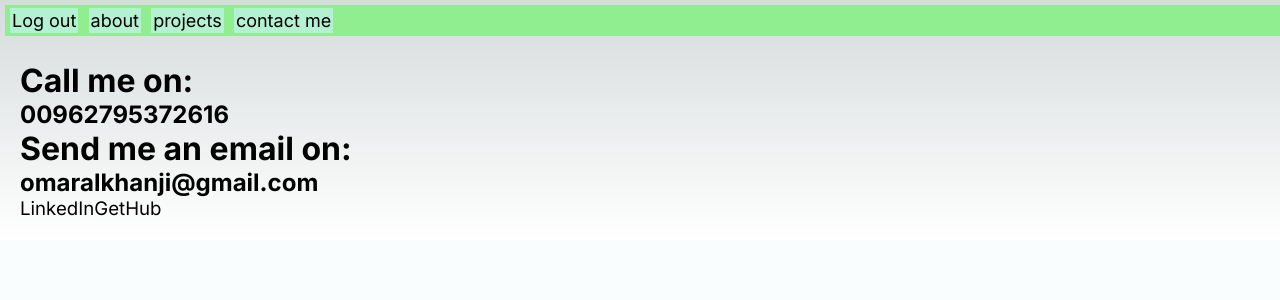
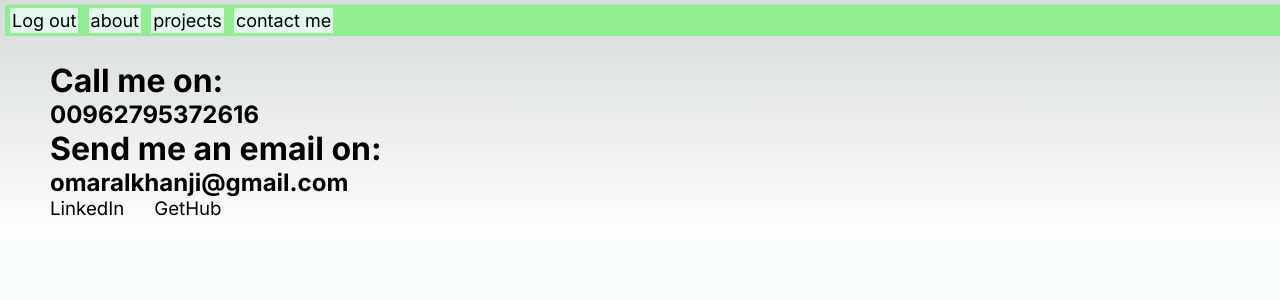
Before and after one commit to Omaralkhanjy94/omaralkhanji94, a Next.js app: page /contactme in a window 1280 px wide. Shown: the top 300 px of the page. Built offline with nearby package versions, Linux system fonts and the light colour scheme.

Commit message:
contact page
Editing on padding

```diff
--- a/app/contactme/page.js
+++ b/app/contactme/page.js
@@ -3,16 +3,16 @@ import Link from "next/link";
 export default function ContactMePage(){
     return (
         <div style={{padding:"20px"}}>
-            <h1>Call me on:</h1>
-            <h2>00962795372616</h2>
+            <h1 style={{paddingLeft:"30px"}}>Call me on:</h1>
+            <h2 style={{paddingLeft:"30px"}}>00962795372616</h2>
 
-            <h1>Send me an email on:</h1>
-            <h2>omaralkhanji@gmail.com</h2>
+            <h1 style={{paddingLeft:"30px"}}>Send me an email on:</h1>
+            <h2 style={{paddingLeft:"30px"}}>omaralkhanji@gmail.com</h2>
 
-            <Link  href="https://www.linkedin.com/in/omar-al-khanji-157a10b8/"
-            style={{fontSize:"14pt"}}>LinkedIn</Link>
+            <Link href="https://www.linkedin.com/in/omar-al-khanji-157a10b8/"
+            style={{fontSize:"14pt",paddingLeft:"30px"}}>LinkedIn</Link>
             <Link href="https://github.com/Omaralkhanjy94"
-            style={{fontSize:"14pt"}}>GetHub</Link>
+            style={{fontSize:"14pt",paddingLeft:"30px"}}>GetHub</Link>
         </div>
     );
 }
--- a/app/globals.css
+++ b/app/globals.css
@@ -132,7 +132,7 @@ a {
 .navlink{
   /* margin: 2px; */
   padding: 2.0px;
-  background-color: #b5f1d5fa;
+  background-color: #e5f7eefa;
 }
 #avatar{
   width: 100%;
```
